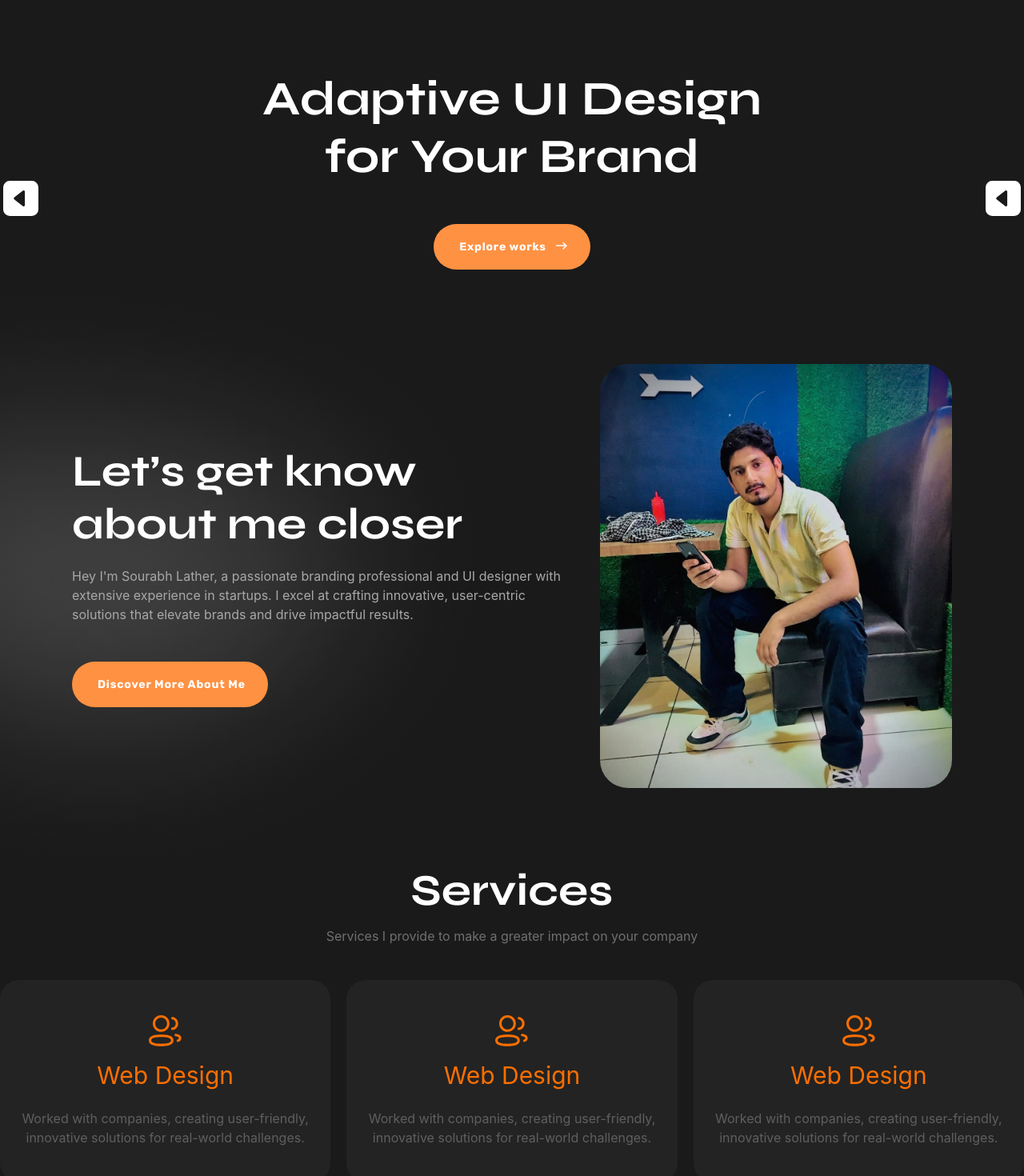
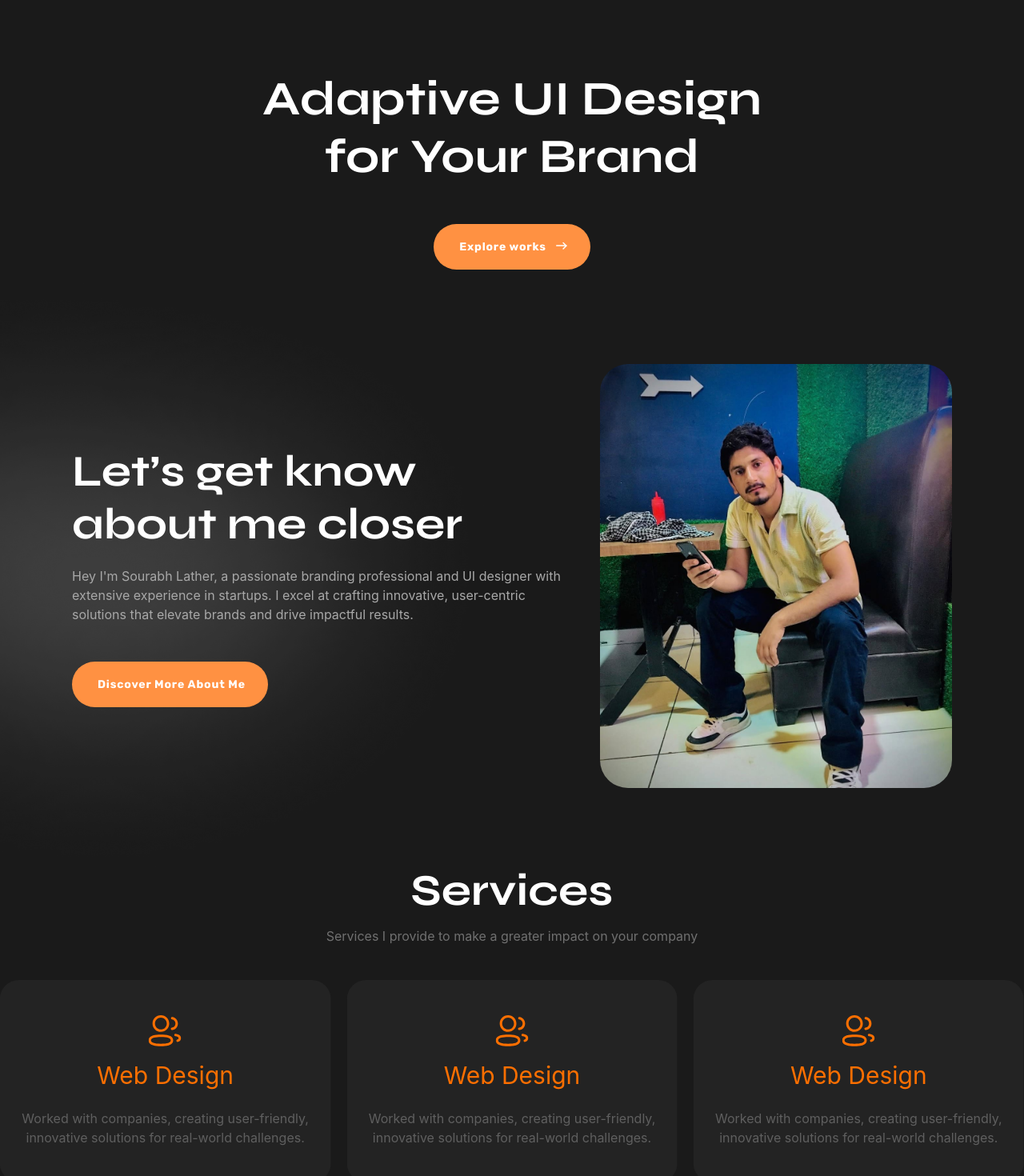
Before and after one commit to lathershorabh-sketch/portfolio, a React (Vite) app: page / in a window 1280 px wide. Shown: the part 130-1600 px from the top of the page at 80% size. Built offline with nearby package versions, Linux system fonts and the light colour scheme.

Commit message:
complete swiper section

```diff
--- a/src/components/SwiperServices.jsx
+++ b/src/components/SwiperServices.jsx
@@ -1,5 +1,5 @@
-import { Navigation } from "swiper/modules";
 import { Swiper, SwiperSlide } from "swiper/react";
+import { Navigation, Autoplay } from "swiper/modules";
 import "swiper/css";
 import "swiper/css/navigation";
 import { Next, Prev, Swipersvg } from "./common/Icons";
@@ -15,23 +15,28 @@ const SwiperServices = () => {
           Services I provide to make a greater impact on your company
         </p>
       </div>
-      <div>
-        <button className="swiper-button-prev relative left-0 top-1/2 transform -translate-y-1/2 z-10">
+      <div className="relative">
+        {/* <button className="swiper-button-prev absolute left-0 top-1/2 transform -translate-y-1/2 z-10">
           <Prev />
-        </button>
+        </button> */}
         <Swiper
-          navigation={{
-            prevEl: ".swiper-button-prev",
-            nextEl: ".swiper-button-next",
-          }}
+          modules={[Navigation, Autoplay]}
+          // onBeforeInit={(swiper) => {
+          //   swiper.params.navigation.prevEl = ".swiper-button-prev";
+          //   swiper.params.navigation.nextEl = ".swiper-button-next";
+          // }}
+          // navigation={{
+          //   prevEl: ".swiper-button-prev",
+          //   nextEl: ".swiper-button-next",
+          // }}
           spaceBetween={20}
           slidesPerView={3}
           autoplay={{
-            delay: 100,
+            delay: 1000,
             disableOnInteraction: false,
           }}
           loop={true}
-          className="text-medium-white text-center  mx-auto"
+          className="text-medium-white text-center   mx-auto"
         >
           <SwiperSlide>
             <div className="flex flex-col justify-center items-center  px-6 bg-[#232323] rounded-3xl py-[43.68px]">
@@ -95,9 +100,9 @@ const SwiperServices = () => {
             </div>
           </SwiperSlide>
         </Swiper>
-        <button className="swiper-button-next relative right-0 top-1/2 transform -translate-y-1/2 z-10">
+        {/* <button className="swiper-button-next absolute right-0 top-1/2 transform -translate-y-1/2 z-10">
           <Next />
-        </button>
+        </button> */}
       </div>
     </section>
   );
--- a/src/components/common/Icons.jsx
+++ b/src/components/common/Icons.jsx
@@ -81,5 +81,5 @@ export const Prev = () => {
 
 export const Next = () => {
   return (
-<svg xmlns="http://www.w3.org/2000/svg" width="24" height="24" viewBox="0 0 26 26"><path fill="#fff" d="M21.125 0H4.875A4.874 4.874 0 0 0 0 4.875v16.25A4.874 4.874 0 0 0 4.875 26h16.25A4.874 4.874 0 0 0 26 21.125V4.875A4.874 4.874 0 0 0 21.125 0M16 17.949a.96.96 0 0 1-.479.817a.99.99 0 0 1-.952.039L8.34 13.857c-.337-.296-.537-.494-.537-.857s.237-.575.537-.857l6.229-4.949a.99.99 0 0 1 .952.04c.29.173.479.484.479.816z"/></svg>  )
-}
+<svg xmlns="http://www.w3.org/2000/svg" width="24" height="24" viewBox="0 0 26 26"><path fill="#fff" d="M21.125 0H4.875A4.874 4.874 0 0 0 0 4.875v16.25A4.874 4.874 0 0 0 4.875 26h16.25A4.874 4.874 0 0 0 26 21.125V4.875A4.874 4.874 0 0 0 21.125 0M17.66 13.857l-6.229 4.949a.98.98 0 0 1-.951-.04a.97.97 0 0 1-.48-.816V8.051c0-.334.19-.644.479-.817a.99.99 0 0 1 .952-.039l6.229 4.948c.336.297.537.494.537.857s-.236.575-.537.857"/></svg>
+)}
```
